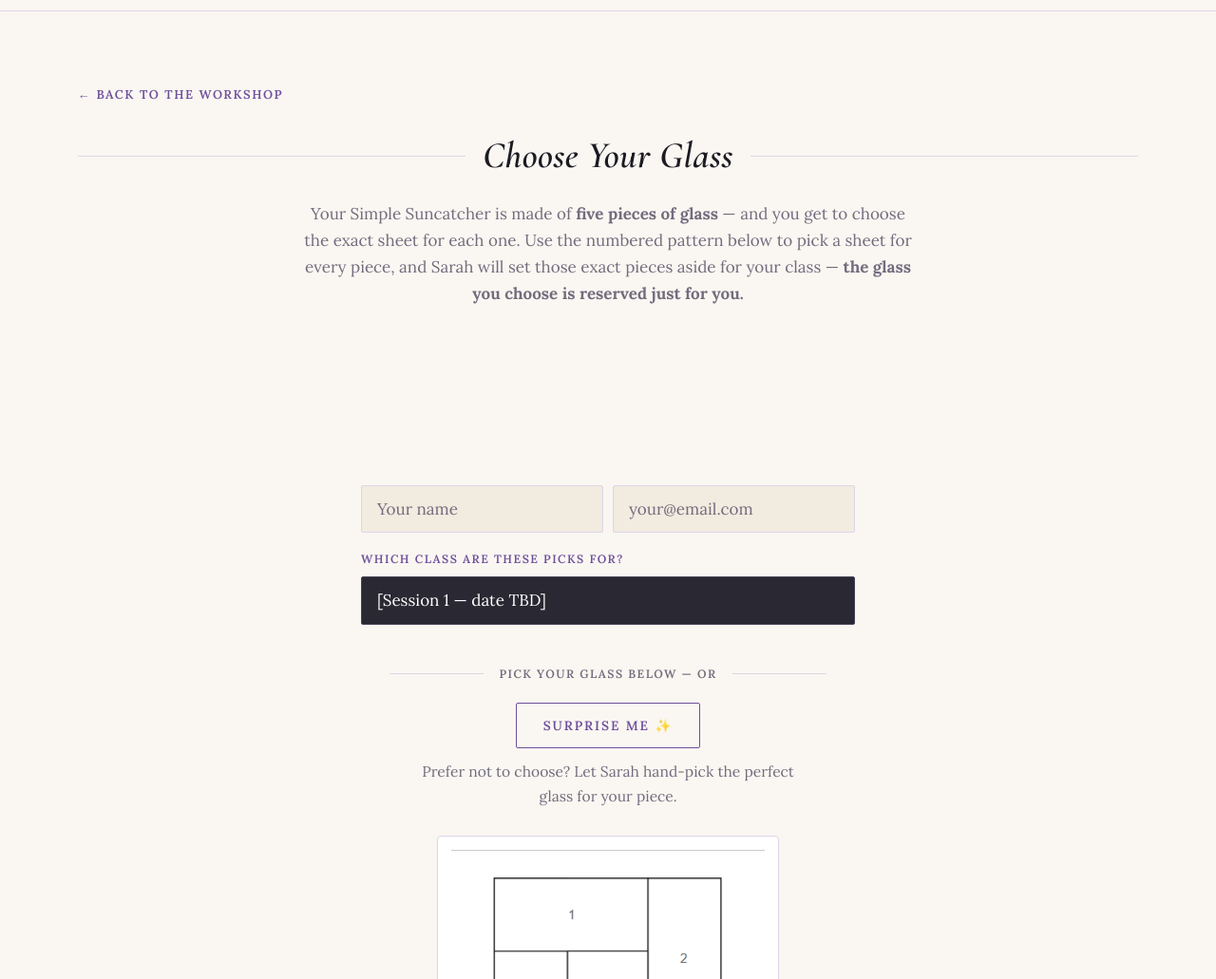
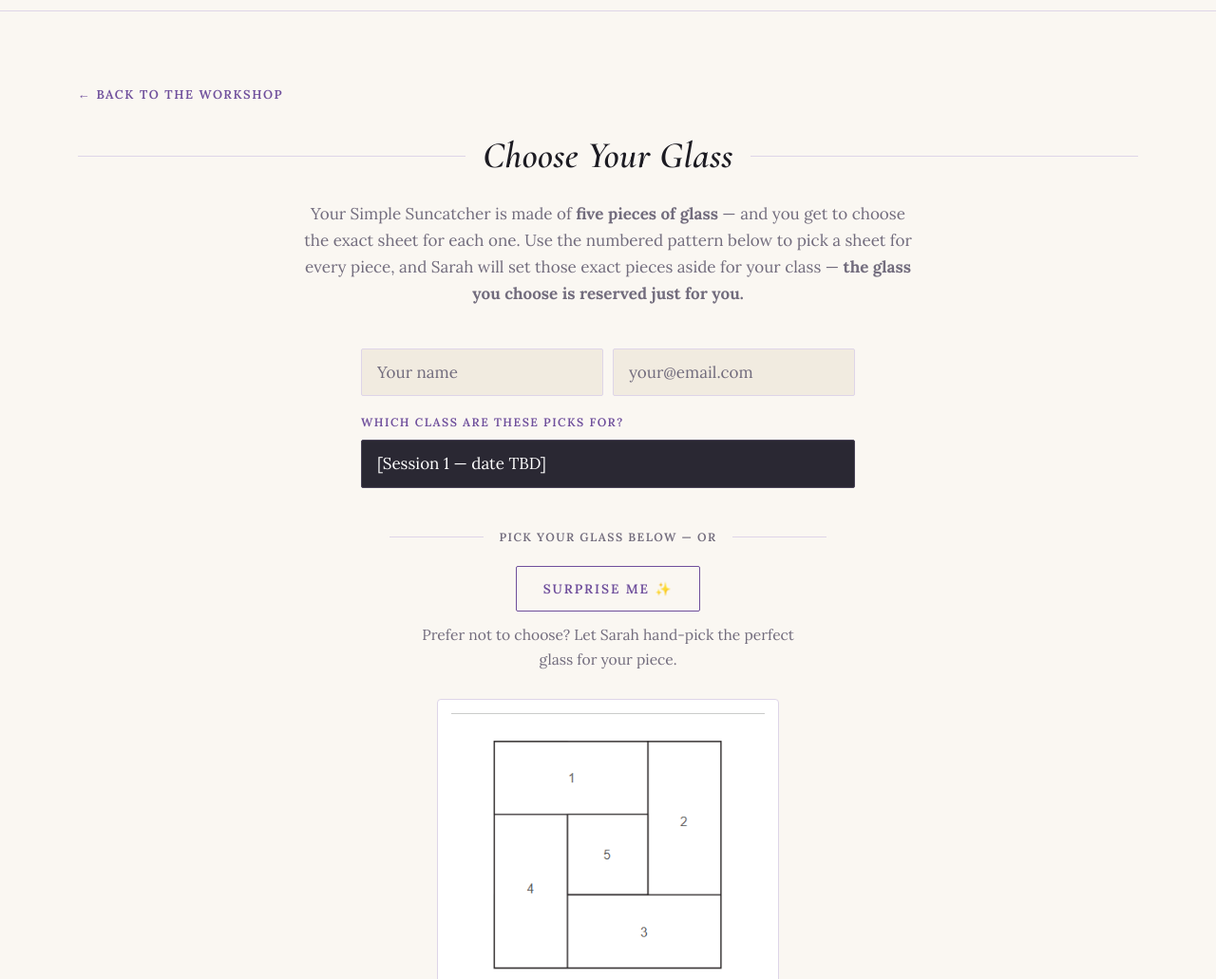
Before and after one commit to flylow3d/fluxandthread, a plain HTML site: page choose-glass.html in a window 1280 px wide. Shown: the part 69-1100 px from the top of the page at 95% size. Drawn offline with nearby package versions, Linux system fonts and the light colour scheme.

Commit message:
Close the empty gap between intro and form on Choose Your Glass
The intro and picker were two stacked full-padded sections, leaving ~190px of void between the description and the name field. Zero the intro's bottom padding and the picker's top padding so the description flows into the form (~44px spacing). Vertical-only; no effect on the swatch grids or mobile horizontal layout.

Co-Authored-By: Claude Opus 4.8 (1M context) <noreply@anthropic.com>

```diff
--- a/styles.css
+++ b/styles.css
@@ -377,7 +377,8 @@ section { padding: 72px 0; }
 
 .booking-choose { width: 100%; text-align: center; margin: -8px 0 18px; }
 
-.glass-intro { background: var(--bg); }
+.glass-intro { background: var(--bg); padding-bottom: 0; }
+.glass-picker { padding-top: 0; }
 .glass-intro .section-sub { max-width: 640px; }
 .glass-intro .back-link { text-align: left; }
 
```
